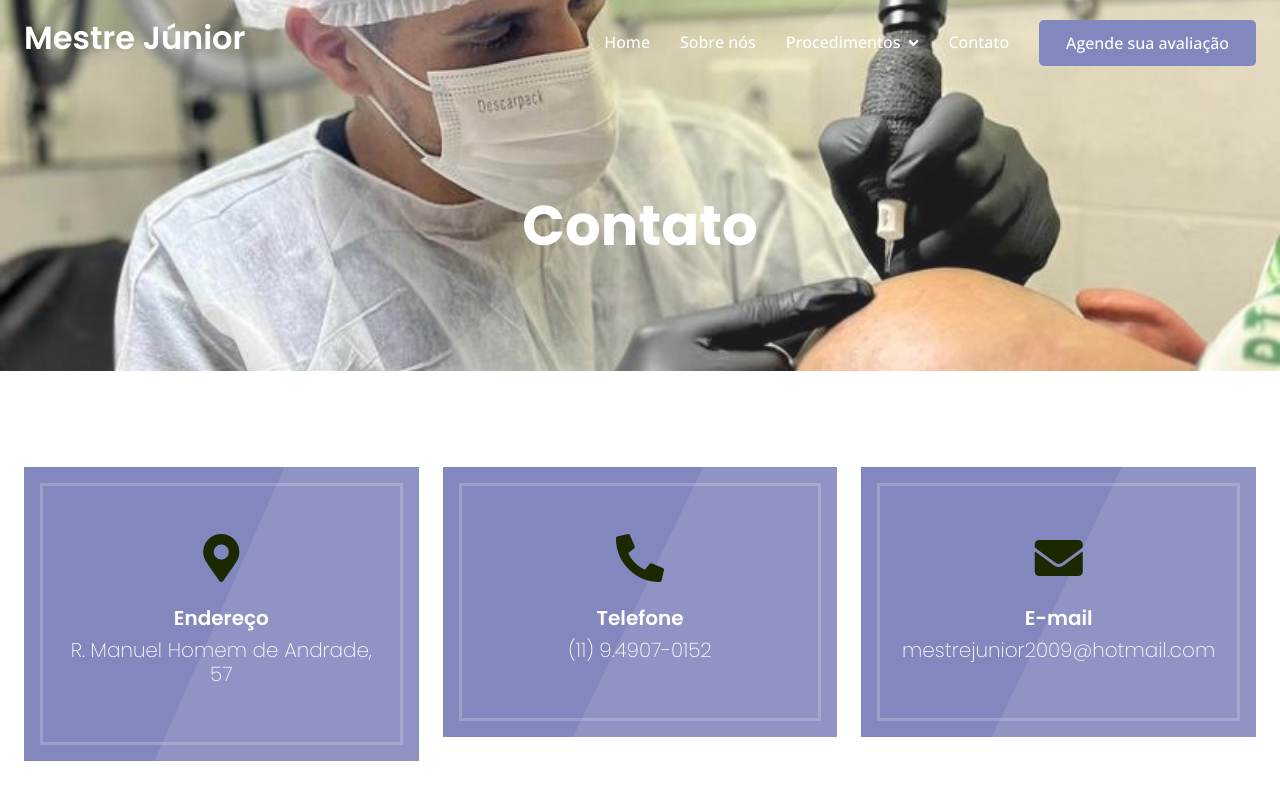
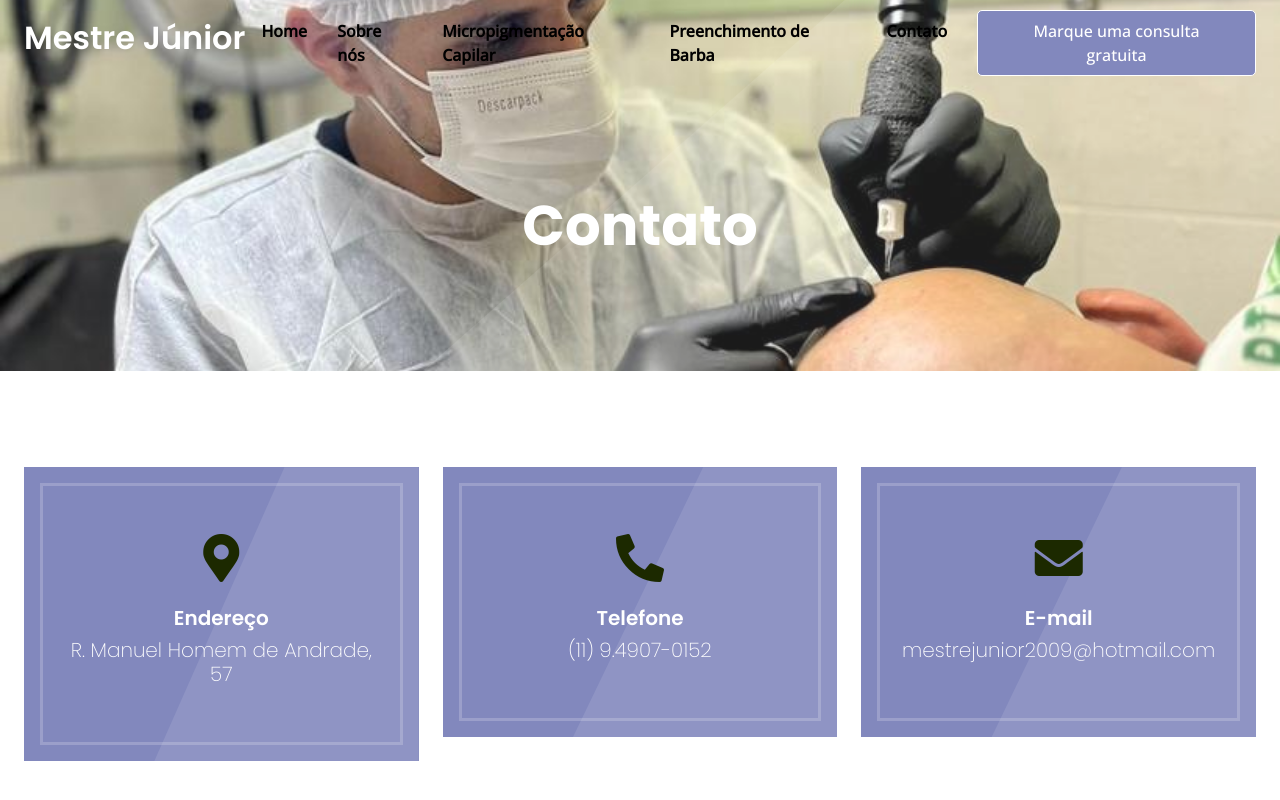
Before and after one commit to Rezende97/mestre_junior2, a plain HTML site: page contact.html in a window 1280 px wide. Shown: the top 800 px of the page. Drawn offline with nearby package versions, Linux system fonts and the light colour scheme.

Commit message:
correção menu

```diff
--- a/contact.html
+++ b/contact.html
@@ -49,7 +49,7 @@
         <div class="container">
             <nav class="navbar navbar-expand-lg navbar-light p-0">
                 <a href="index.html" class="navbar-brand">
-                    <h2 class="text-white">Mestre Júnior</h2>
+                    <h2 class="text-white" >Mestre Júnior</h2>
                 </a>
                 <button type="button" class="navbar-toggler ms-auto me-0" data-bs-toggle="collapse"
                     data-bs-target="#navbarCollapse">
@@ -57,19 +57,13 @@
                 </button>
                 <div class="collapse navbar-collapse" id="navbarCollapse">
                     <div class="navbar-nav ms-auto">
-                        <a href="index.html" class="nav-item nav-link">Home</a>
-                        <a href="sobreNos.html" class="nav-item nav-link">Sobre nós</a>
-                        <div class="nav-item dropdown">
-                            <a href="#" class="nav-link dropdown-toggle" data-bs-toggle="dropdown" style="color:#ffffff;">Procedimentos</a>
-                            <div class="dropdown-menu bg-light mt-2">
-                                <a href="feature.html" class="dropdown-item"></a>
-                                <a href="galeryMicropigmentacao.html" class="dropdown-item">Micropigmentação Capilar</a>
-                                <a href="galeryBarba.html" class="dropdown-item">Preenchimento de barba</a>
-                            </div>
-                        </div>
-                        <a href="contact.html" class="nav-item nav-link">Contato</a>
+                        <a href="index.html" class="nav-item nav-link color-menu" style="font-size: 16px;font-weight: bold;color: #000000;">Home</a>
+                        <a href="sobreNos.html" class="nav-item nav-link color-menu" style="font-size: 16px; font-weight: bold;color: #000000;">Sobre nós</a>
+                        <a href="galeryMicropigmentacao.html" class="nav-item nav-link color-menu" style="font-size: 16px; font-weight: bold;color: #000000;">Micropigmentação Capilar</a>
+                        <a href="galeryBarba.html" class="nav-item nav-link color-menu" style="font-size: 16px; font-weight: bold;color: #000000;">Preenchimento de Barba</a>
+                        <a href="contact.html" class="nav-item nav-link color-menu" style="font-size: 16px; font-weight: bold;color: #000000;">Contato</a>
                     </div>
-                    <a href="https://wa.me/5511949070152" target="_blank" class="btn btn-dark py-2 px-4 d-none d-lg-inline-block">Agende sua avaliação</a>
+                    <a href="https://wa.me/5511949070152" target="_blank" class="btn btn-dark py-2 px-4 d-none d-lg-inline-block" style="border: 1px solid rgb(255, 255, 255)">Marque uma consulta gratuita</a>
                 </div>
             </nav>
         </div>
@@ -191,8 +185,8 @@
                     <p><i class="fa fa-phone-alt me-3"></i>(11) 9.4907-0152</p>
                     <p><i class="fa fa-envelope me-3"></i>mestrejunior2009@hotmail.com</p>
                     <div class="d-flex pt-2">
-                        <a class="btn btn-square btn-outline-primary me-1" href=""><i class="fab fa-facebook-f"></i></a>
-                        <a class="btn btn-square btn-outline-primary me-1" href=""><i class="fab fa-instagram"></i></a>
+                        <!-- <a class="btn btn-square btn-outline-primary me-1" href=""><i class="fab fa-facebook-f"></i></a> -->
+                        <a class="btn btn-square btn-outline-primary me-1" href="https://www.instagram.com/mestrejuniorbarbeiro?igsh=MXJ6cG5xdHh2czdocg==" target="_blank"><i class="fab fa-instagram"></i></a>
                         <a class="btn btn-square btn-outline-primary me-1" href="https://wa.me/5511949070152" target="_blank"><i class="fab fa-whatsapp"></i></a>
                     </div>
                 </div>
--- a/js/main.js
+++ b/js/main.js
@@ -23,7 +23,7 @@
             $('.color-menu').css('color', '#ffffff')
         } else {
             $('.sticky-top').removeClass('bg-primary shadow-sm').css('top', '-150px');
-            $('.color-menu').css('color', '#000')
+            $('.color-menu').css('color', '#000000')
         }
     });
 
```
Also changed, not shown: Beneficios.html (+9 -15 lines), MicropigmentacaoCapilar.html (+9 -15 lines), PreenchimentoBarba.html (+9 -15 lines), galeryBarba.html (+9 -15 lines), galeryMicropigmentacao.html (+9 -15 lines), index.html (+3 -3 lines), sobreNos.html (+9 -15 lines).
